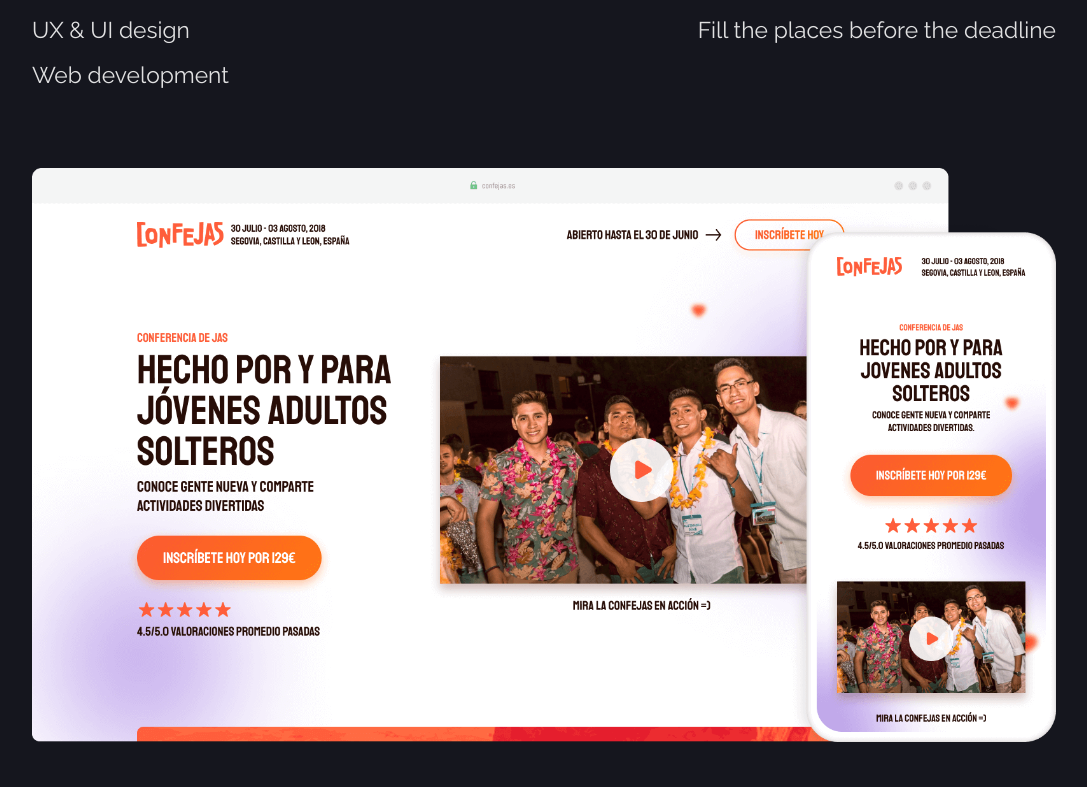
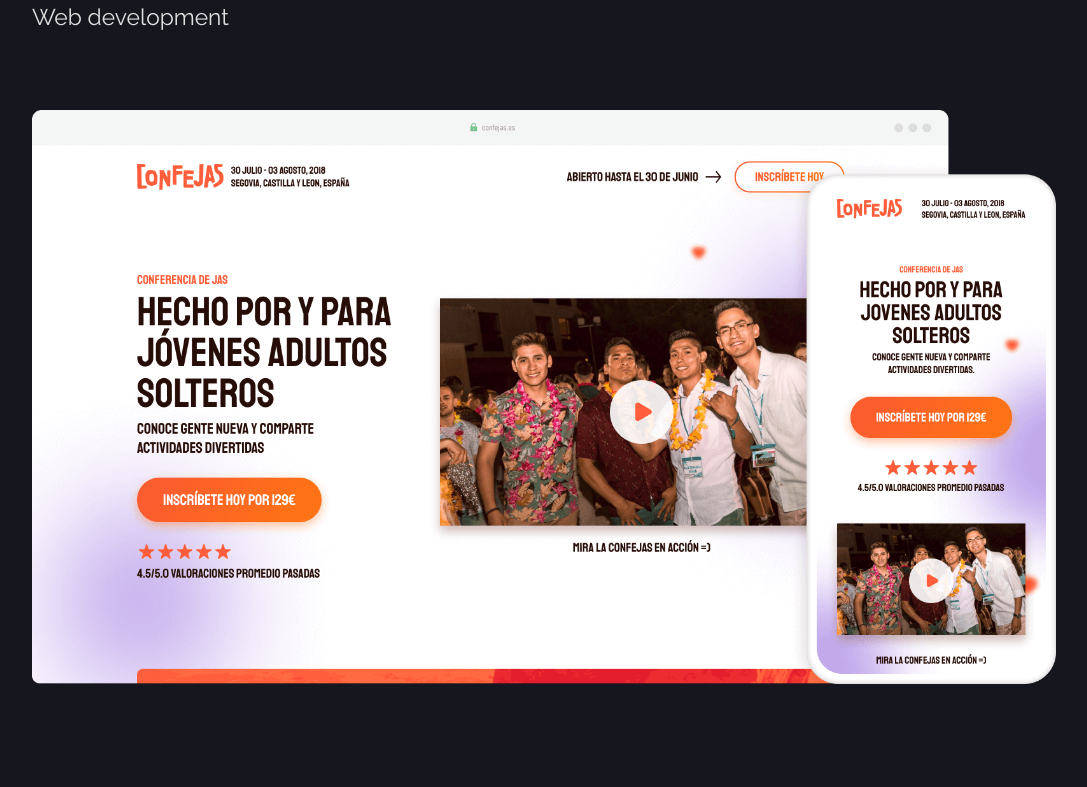
Before and after one commit to luisquispetello/vue-portfolio, a Vue app: page /confejas in a window 1280 px wide. Shown: the part 493-1280 px from the top of the page, without its empty margins (96-1183 px from the left). Built offline with nearby package versions, Linux system fonts and the light colour scheme.

Commit message:
update local data

```diff
--- a/src/assets/css/style-post.css
+++ b/src/assets/css/style-post.css
@@ -3,13 +3,7 @@
   flex-direction: column;
   gap: 10rem;
 }
-.main-mockup {
-  height: auto;
-}
-.container__content-post img {
-  object-fit: contain;
-  width: 100%;
-}
+
 .block-headline h3 {
   margin: 2rem 0 0;
 }
@@ -48,7 +42,7 @@
   .block__divided {
     flex-direction: column;
   }
-  .block__divided h3{
+  .block__divided h3 {
     margin-bottom: 5rem;
   }
   .block__divided-column {
--- a/src/components/projects/PageProject.vue
+++ b/src/components/projects/PageProject.vue
@@ -21,9 +21,12 @@
           </div>
         </section>
       </header>
+      <div class="main-mockup">
+        <img :src="project.img2" :alt="project.title" />
+      </div>
       <slot></slot>
     </div>
-    <NavMenu />
+    <BackButton />
   </div>
 </template>
 
@@ -54,13 +57,21 @@ const props = defineProps(["project"]);
 .container__content__header-column {
   line-height: 1.1;
 }
+.main-mockup {
+  height: auto;
+  margin-bottom: 10rem;
+}
+.main-mockup img {
+  object-fit: contain;
+  width: 100%;
+}
 
 @media only screen and (max-width: 768px) {
   .container__content__header-column {
     width: 50%;
   }
   .container__content__header {
-  margin: 3rem 0 5rem;
-}
+    margin: 3rem 0 5rem;
+  }
 }
 </style>
--- a/src/data/projects.js
+++ b/src/data/projects.js
@@ -4,14 +4,24 @@ const projects = [
     title: "Sartorial Class - Online Tailoring Academy",
     body: "Online academy based on teaching bespoke tailoring. Project built from the idea to full design research and deployment.",
     img: "/src/assets/images/sartorial-class/home-mockup.png",
+    img2: "src/assets/images/sartorial-class/main-mockup.png",
     link: "/sartorial-class",
+    rol1: "UX & UI design",
+    rol2: "Build product from zero",
+    result1: "Membership Site Academy",
   },
   {
     id: 2,
     title: "Confejas - Young Single Adult Conference",
     body: "Conference for young single adults. The goal, to get the users sign up early and not at the last minute.",
     img: "/src/assets/images/confejas/home-mockup.png",
+    img2: "/src/assets/images/confejas/main-mockup.png",
     link: "/confejas",
+    rol1: "Branding",
+    rol2: "UX & UI design",
+    rol3: "Web development",
+    result1: "Transmit a consistent image",
+    result2: "Fill the places before the deadline",
   },
 ];
 
--- a/src/pages/Confejas.vue
+++ b/src/pages/Confejas.vue
@@ -1,13 +1,6 @@
 <template>
-  <PageProject :project="project">
+  <PageProject :project="project[1]">
     <div class="container__content-post">
-      <div class="main-mockup">
-        <img
-          src="../assets/images/confejas/main-mockup.png"
-          alt="Confejas web mockup"
-        />
-      </div>
-
       <div class="block__divided">
         <div></div>
         <div class="block__divided-column">
@@ -64,8 +57,8 @@
         </div>
         <div class="block__divided-column">
           <p>
-            Clean, fresh and simple branding to differentiate from the rest
-            of YSA conferences in Europe. The idea was to transmit dynamism and
+            Clean, fresh and simple branding to differentiate from the rest of
+            YSA conferences in Europe. The idea was to transmit dynamism and
             joviality and to do so I used a warm color palette and thick
             typography.
           </p>
@@ -76,13 +69,11 @@
         </div>
       </div>
 
-      <p>
-        <img
-          src="../assets/images/confejas/brand-kit-mockup.png"
-          alt="brand kit mockup"
-          v-motion-fade-visible-once
-        />
-      </p>
+      <img
+        src="../assets/images/confejas/brand-kit-mockup.png"
+        alt="brand kit mockup"
+        v-motion-fade-visible-once
+      />
 
       <div class="block__divided">
         <div>
@@ -134,16 +125,8 @@
 
 <script setup>
 import PageProject from "../components/projects/PageProject.vue";
+import project from "../data/projects";
 import style from "../assets/css/style-post.css";
-
-const project = {
-  title: "Confejas - Young Single Adult Spain Conference",
-  rol1: "Branding",
-  rol2: "UX & UI design",
-  rol3: "Web development",
-  result1: "Transmit a consistent image",
-  result2: "Fill the places before the deadline",
-};
 </script>
 
 <style scoped></style>
--- a/src/pages/SartorialClass.vue
+++ b/src/pages/SartorialClass.vue
@@ -1,13 +1,6 @@
 <template>
-  <PageProject :project="project">
+  <PageProject :project="project[0]">
     <div class="container__content-post">
-      <div class="main-mockup">
-        <img
-          src="../assets/images/sartorial-class/main-mockup.png"
-          alt="Sartorial Class mockup"
-        />
-      </div>
-
       <div class="block__divided">
         <div></div>
         <div class="block__divided-column">
@@ -36,14 +29,12 @@
             tailoring academy. The drawback is that there are very few schools
             (only one in Spain) and they are also expensive.
           </p>
-          <figure>
           <img
             src="../assets/images/sartorial-class/tailor-luis.png"
             alt="Luis Tailor"
             v-motion-fade-visible-once
           />
           <figcaption>Me as apprentice</figcaption>
-          </figure>
         </div>
       </div>
 
@@ -184,15 +175,8 @@
 
 <script setup>
 import PageProject from "../components/projects/PageProject.vue";
+import project from "../data/projects.js";
 import style from "../assets/css/style-post.css";
-
-const project = {
-  title: "Sartorial Class - Online Tailoring Courses",
-  rol1: "UX & UI design",
-  rol2: "Build product from zero",
-  result1: "Membership Site Academy",
-  img1: "src/assets/images/web-project-1.png",
-};
 </script>
 
 <style scoped></style>
```
Lines whose indentation alone changed are shown as unchanged.
